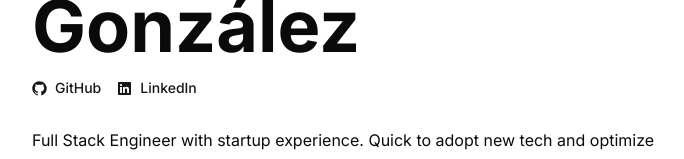
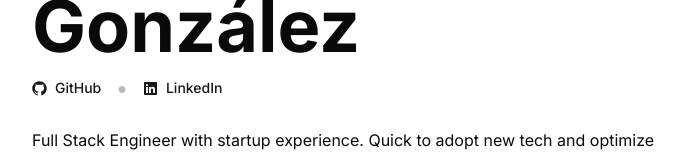
Before and after one commit to sangonz193/portfolio, a Next.js app: page /me in a window 1280 px wide. Shown: the part 122-281 px from the top of the page, without its empty margins (284-968 px from the left). Built offline with nearby package versions, Linux system fonts and the light colour scheme.

Commit message:
minor style improvement

```diff
--- a/app/me/page.tsx
+++ b/app/me/page.tsx
@@ -40,13 +40,15 @@ export default function Page() {
         <span>González</span>
       </span>
 
-      <div className="not-prose mb-4 mt-2 flex-row gap-4">
+      <div className="not-prose mb-4 mt-2 flex-row items-center gap-4">
         <Button variant="link" asChild className="px-0">
           <Link href={githubInfo.url} target="_blank" rel="noreferrer noopener">
             <GitHubLogoIcon />
             GitHub
           </Link>
         </Button>
+
+        <span className="text-muted-foreground/50">●</span>
 
         <Button variant="link" asChild className="px-0">
           <Link
```
